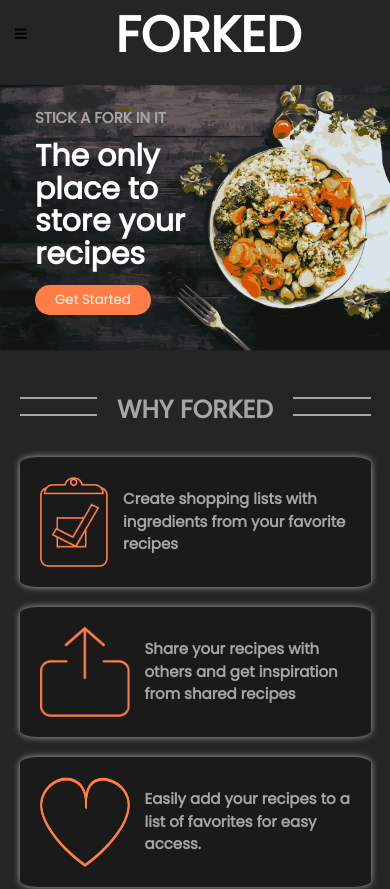
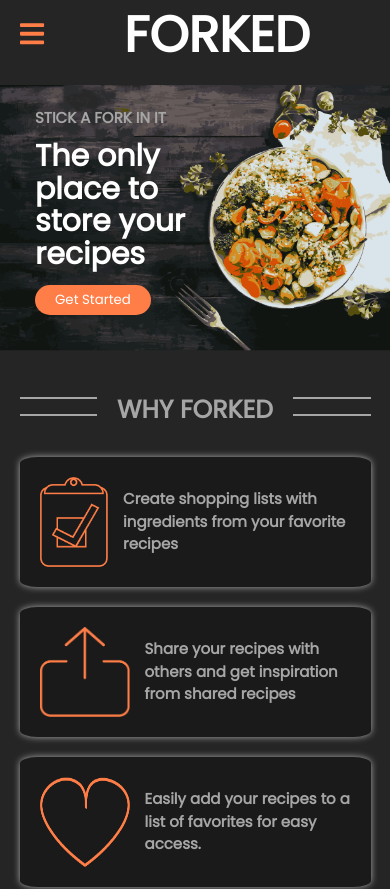
Before and after one commit to LoganNegley/Forked, a React (Create React App) app in the folder client/: page / in a window 390 px wide. Shown: the top 889 px of the page. Built offline with nearby package versions, Linux system fonts and the light colour scheme.

Commit message:
fixed hamburger button and functioning correctly

```diff
--- a/client/src/components/common/navigation/Navbar.js
+++ b/client/src/components/common/navigation/Navbar.js
@@ -16,15 +16,12 @@ function Navbar(){
         }
 
     };
-    console.log(toggled)
 
 
     return (
         <div className='navbar-container'>
-            <button
-            className='button'
-            onClick={toggleMenu}>
-            <FontAwesomeIcon icon={faBars}/>
+            <button onClick={toggleMenu}>
+            <FontAwesomeIcon className='burger-icon' icon={faBars}/>
             </button>
             <h1 className='logo'>FORKED</h1>
 
--- a/client/src/components/common/navigation/navbar.css
+++ b/client/src/components/common/navigation/navbar.css
@@ -12,19 +12,20 @@ h1{
     margin:0 auto;
 }
 
-.burger-menu-icon{
-    width:100%;
-    height:100%;
-    /* margin-left:1.5rem; */
+.navbar-container button{
+cursor:pointer;
+z-index: 99;
+padding:0;
+border:0;
+background:none;
+margin-left:2rem;
 }
-.navbar-container button{
-    /* width:1rem;
-    height:1rem; */
-    padding:0;
-    border:none;
-    background:none;
-    margin-left:1.5rem;
-    cursor:pointer;
+
+.burger-icon{
+    color:var(--orange);
+    font-size:2.75rem;
+    text-align: center;
+    padding:0 auto;
 }
 
 .nav-links{
```
